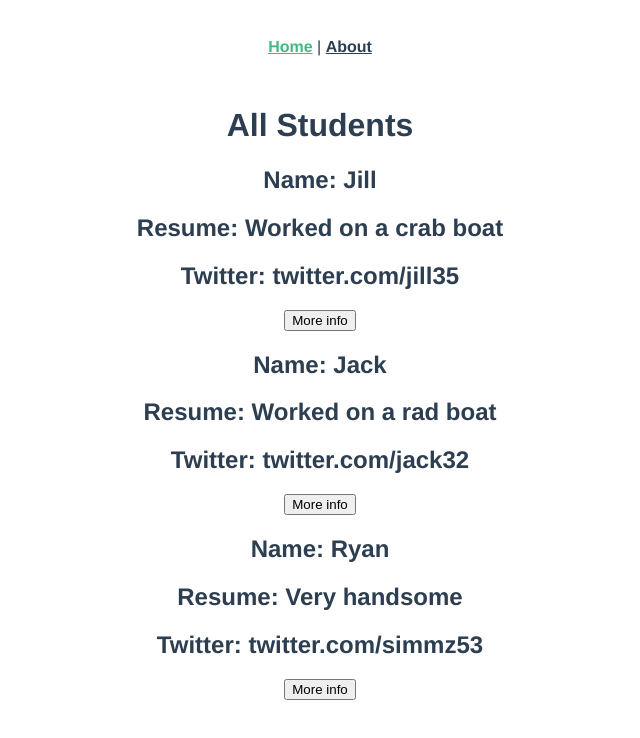
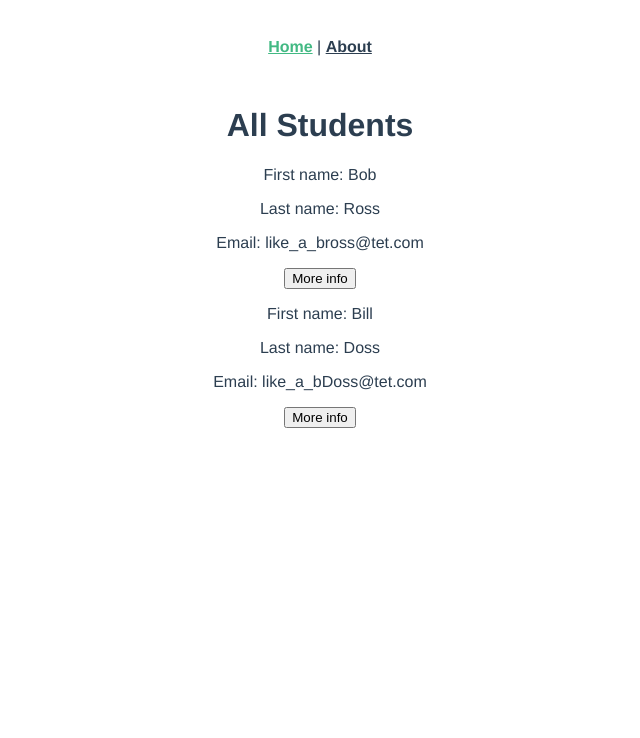
Before and after one commit to stefanieheinz/community_resume_app, a Vue app: page / in a window 1280 px wide. Shown: the top 738 px of the page, without its empty margins (320-960 px from the left). Built offline with nearby package versions, Linux system fonts and the light colour scheme.

Commit message:
added more identifiers and corrected show more info method

```diff
--- a/src/views/Home.vue
+++ b/src/views/Home.vue
@@ -2,17 +2,22 @@
   <div class="home">
     <h1>All Students</h1>
     <div v-for="student in students" v-bind:key="student.id">
-      <h2>Name: {{ student.name }}</h2>
-      <h2>Resume: {{ student.resume }}</h2>
-      <h2>Twitter: {{ student.twitter }}</h2>
+      <p>First name: {{ student.first_name }}</p>
+      <p>Last name: {{ student.last_name }}</p>
+      <p>Email: {{ student.email }}</p>
       <button v-on:click="showStudent(student)">More info</button>
     </div>
     <dialog id="student-details">
       <form method="dialog">
         <h1>Student info</h1>
-        <p>Name: {{ currentStudent.name }}</p>
-        <p>Resume: {{ currentStudent.resume }}</p>
-        <p>Twitter: {{ currentStudent.twitter }}</p>
+        <p>Phone Number: {{ currentStudent.phone_number }}</p>
+        <p>Bio: {{ currentStudent.bio }}</p>
+        <p>LinkedIn: {{ currentStudent.linkedin }}</p>
+        <p>Twitter Handle: {{ currentStudent.twitter_handle }}</p>
+        <p>Website: {{ currentStudent.website }}</p>
+        <p>Resume URL: {{ currentStudent.resume_url }}</p>
+        <p>Github: {{ currentStudent.github }}</p>
+        <p>Photo: {{ currentStudent.photo }}</p>
         <button>Close</button>
       </form>
     </dialog>
@@ -27,11 +32,38 @@ export default {
   data: function () {
     return {
       students: [
-        { id: 1, name: "Jill", resume: "Worked on a crab boat", twitter: "twitter.com/jill35" },
-        { id: 2, name: "Jack", resume: "Worked on a rad boat", twitter: "twitter.com/jack32" },
-        { id: 3, name: "Ryan", resume: "Very handsome", twitter: "twitter.com/simmz53" },
+        {
+          id: 4,
+          first_name: "Bob",
+          last_name: "Ross",
+          email: "like_a_bross@tet.com",
+          password: "pasword",
+          phone_number: "1-800-BO-ROSS",
+          bio: "Just a happy little accident.",
+          linkedin: "linkedin.com/bbross",
+          twitter_handle: "like_abross",
+          website: "bobros.com",
+          resume_url: "drive.google.com/bobross-esume",
+          github: "github.com/bbross",
+          photo: "bros.jpg",
+        },
+        {
+          id: 5,
+          first_name: "Bill",
+          last_name: "Doss",
+          email: "like_a_bDoss@tet.com",
+          password: "pasword",
+          phone_number: "1-800-BO-Doss",
+          bio: "Just a happy little accident.",
+          linkedin: "linkedin.com/bbDoss",
+          twitter_handle: "like_abDoss",
+          website: "bobros.com",
+          resume_url: "drive.google.com/bobDoss-esume",
+          github: "github.com/bbDoss",
+          photo: "bros.jpg",
+        },
       ],
-      currentStudent: [{ id: 3, name: "Ryan", resume: "Very handsome", twitter: "twitter.com/simmz53" }],
+      currentStudent: {},
     };
   },
 
```
